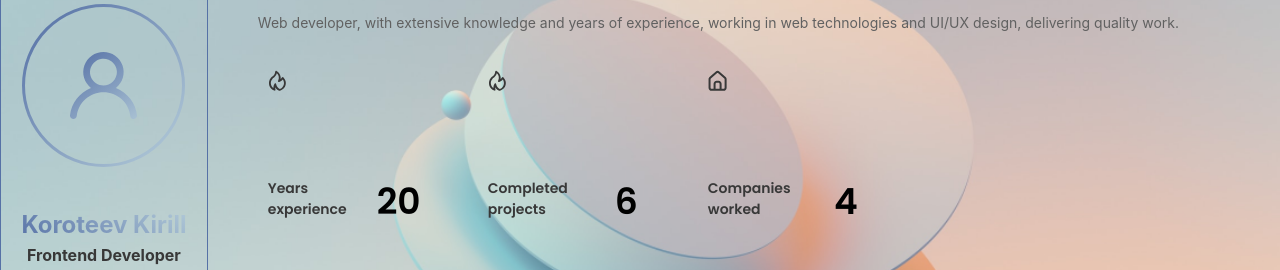
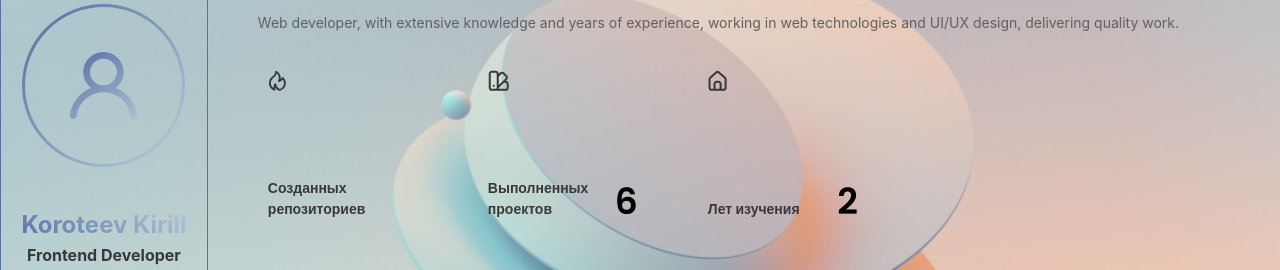
Before and after one commit to korotkir/korotkir.github.io, a React (Create React App) app: page /portfolio/main in a window 1280 px wide. Shown: the part 125-395 px from the top of the page. Built offline with nearby package versions, Linux system fonts and the light colour scheme; no server answers.

Commit message:
add API for GH

```diff
--- a/package.json
+++ b/package.json
@@ -8,6 +8,7 @@
     "@testing-library/user-event": "^13.5.0",
     "react": "^18.0.0",
     "react-dom": "^18.0.0",
+    "react-router-dom": "^6.3.0",
     "react-scripts": "5.0.1",
     "react-tabs": "^5.1.0",
     "react-transition-group": "^4.4.2",
--- a/src/App.js
+++ b/src/App.js
@@ -2,14 +2,40 @@ import './App.css';
 import Header from './components/Header/Header'
 import Profile from './components/Profile/Profile'
 import AboutPage from './components/page/AboutPage/AboutPage'
+import {useEffect, useState} from 'react'
 
 function App() {
+
+  const [data, setData] = useState({})
+  const user = 'korotkir'
+
+  useEffect(() => {
+    const getGithub = async () => {
+      await fetch(`https://api.github.com/users/${user}`, {
+        headers: {
+          authorization: "token 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"
+        }
+      })
+        .then((data) => {
+          return data.json()
+        })
+        .then((data) => setData(data))
+    }
+
+    getGithub()
+      .catch((e) => console.log(e))
+
+    console.log(data)
+  }, [])
+
+
+
   return (
     <div className="App">
       <Header />
       <main className='container'>
-        <Profile />
-        <AboutPage />
+        <Profile ghLink={data.html_url}/>
+        <AboutPage publicRepos={data.public_repos} />
       </main>
     </div>
   );
--- a/src/components/Profile/Profile.js
+++ b/src/components/Profile/Profile.js
@@ -8,7 +8,7 @@ import github_icon from './img/github_icon.svg'
 import Social from '../UI/Social/Social'
 import CallToActionButton from '../UI/Button/CallToAction/CallToActionButton'
 
-const Profile = () => {
+const Profile = (props) => {
   return (
     <section className="profile">
       <img className="profile__avatar" src={profile} alt="#"/>
@@ -22,7 +22,7 @@ const Profile = () => {
         <Social socialLink={''} icon={twitter_icon}/>
         <Social socialLink={''} icon={vk_icon}/>
         <Social socialLink={''} icon={facebook_icon}/>
-        <Social socialLink={''} icon={github_icon}/>
+        <Social socialLink={props.ghLink} icon={github_icon}/>
       </div>
      <CallToActionButton action={'Contact Me'} />
     </section>
--- a/src/components/UI/Cards/AboutCard/AboutCard.css
+++ b/src/components/UI/Cards/AboutCard/AboutCard.css
@@ -36,10 +36,10 @@
 }
 
 .AboutCard__title {
-  font-weight: 500;
+  font-weight: bold;
   font-size: 14px;
   line-height: 21px;
-  margin-right: 30px;
+  margin-right: 20px;
   z-index: 1;
 }
 
--- a/src/components/UI/Cards/AboutCard/AboutCard.sass
+++ b/src/components/UI/Cards/AboutCard/AboutCard.sass
@@ -31,10 +31,10 @@
   justify-content: space-between
 
 .AboutCard__title
-  font-weight: 500
+  font-weight: bold
   font-size: 14px
   line-height: 21px
-  margin-right: 30px
+  margin-right: 20px
   z-index: 1
 
 .AboutCard__count
--- a/src/components/page/AboutPage/AboutPage.js
+++ b/src/components/page/AboutPage/AboutPage.js
@@ -1,16 +1,15 @@
 import './AboutPage.css'
 import About from '../../About/About'
 import Qualifications from '../../Qualifications/Qualifications'
-import {ReactComponent as Books} from '../../UI/Icons/fire.svg'
+import {ReactComponent as Books} from '../../UI/Icons/books.svg'
 import {ReactComponent as Fire} from '../../UI/Icons/fire.svg'
 import {ReactComponent as Home} from '../../UI/Icons/home.svg'
 
-const AboutPage = () => {
-
+const AboutPage = (props) => {
   const AboutCard = [
-    {icon: <Fire />, title: 'Years experience', total: 20},
-    {icon: <Books />, title: 'Completed projects', total: 6},
-    {icon: <Home />, title: 'Companies worked', total: 4},
+    {icon: <Fire />, title: 'Созданных репозиториев', total: props.publicRepos},
+    {icon: <Books />, title: 'Выполненных проектов', total: 6},
+    {icon: <Home />, title: 'Лет изучения', total: 2},
   ]
 
   const EducationCard = [
```
Also changed, not shown: 1 other file (tests, documents, lock files or other folders).
